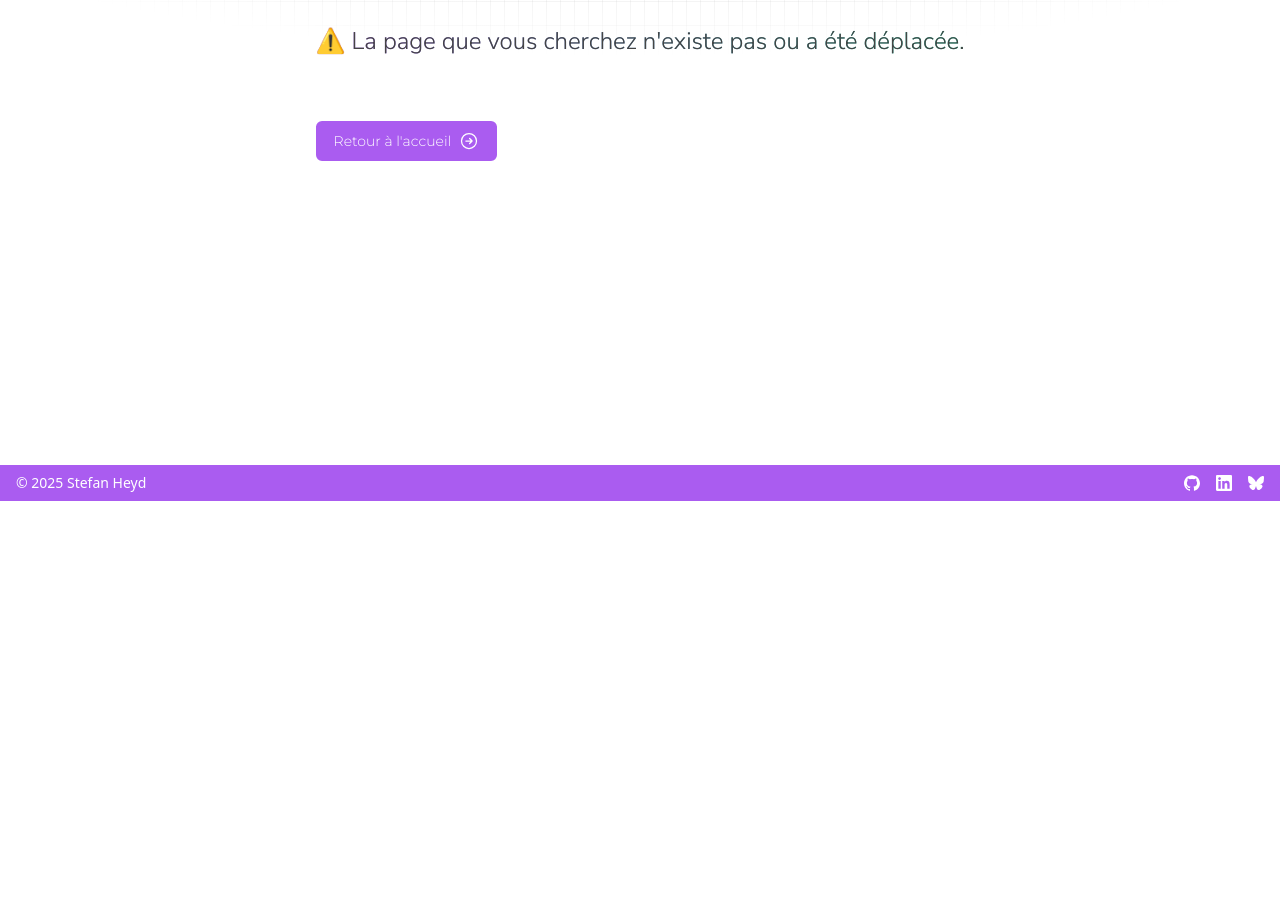
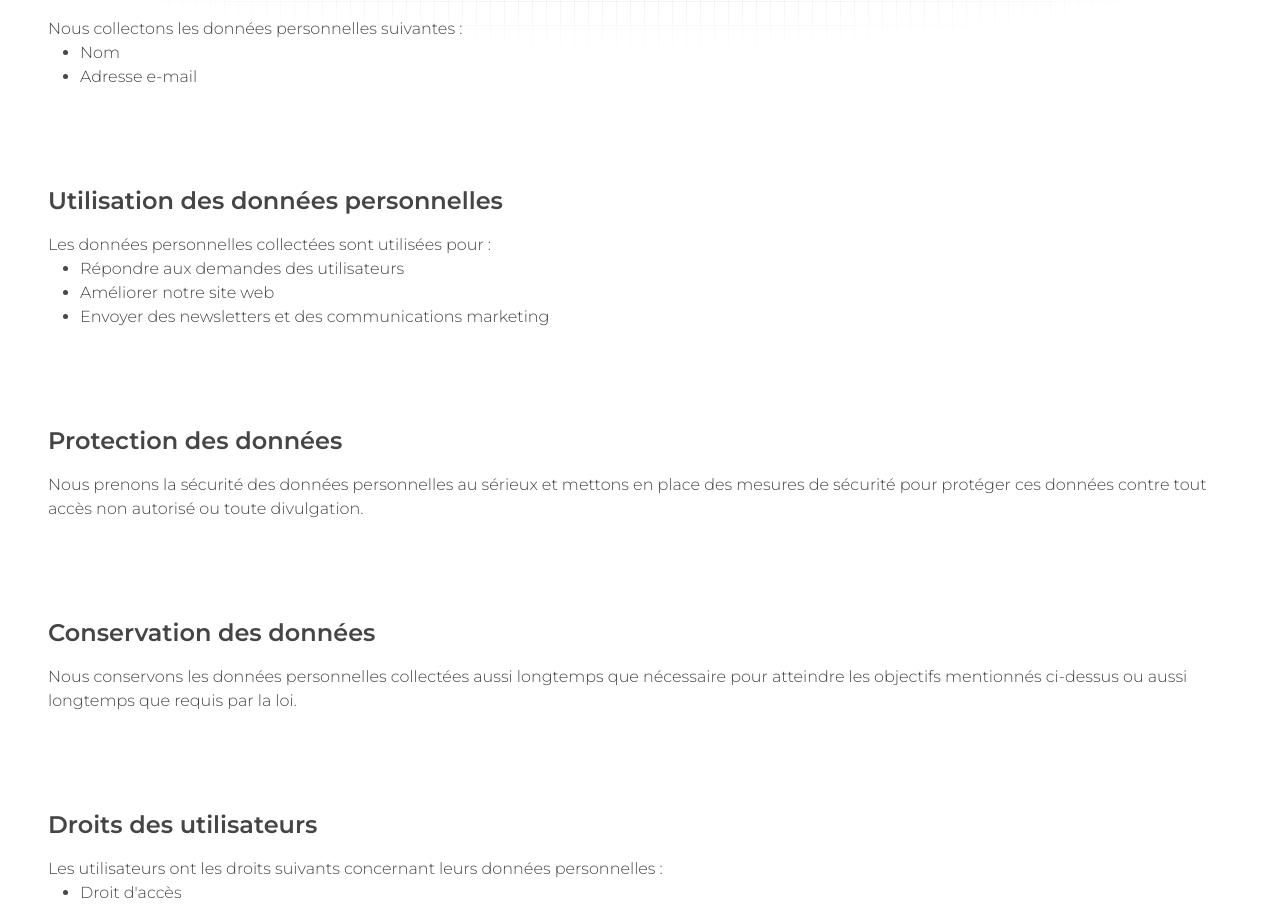
Before and after one commit to StefanHyde/PortfolioV2, a Next.js app: page /rgpd in a window 1280 px wide. Before the commit this address had no page. Shown: the part 383-1291 px from the top of the page. Before the commit the page ends 884 px from the top, so only its background shows below. Built offline with nearby package versions, Linux system fonts and the light colour scheme.

Commit message:
Add RGPD page

```diff
--- /dev/null
+++ b/src/app/rgpd/page.tsx
@@ -0,0 +1,99 @@
+import Link from 'next/link';
+import PageTitle from '@/components/pageTitle';
+
+export default function RgpdPage() {
+  return (
+    <main>
+      <div className="relative mx-auto flex flex-col items-start ">
+        <PageTitle title="Politique de confidentialité" titleSize="small" />
+      </div>
+      <div className="mx-auto flex flex-col items-start justify-center gap-20 w-full  p-6 mb-12 md:p-12 mt-24 xl:mt-32 text-normal text-sm md:text-base font-montserrat font-light  text-dark-800 dark:text-almost-white ">
+        <section className="mb-4">
+          <h2 className="text-2xl font-semibold mb-4">
+            Collecte des données personnelles
+          </h2>
+          <p>Nous collectons les données personnelles suivantes :</p>
+          <ul className="list-disc pl-8">
+            <li>Nom</li>
+            <li>Adresse e-mail</li>
+          </ul>
+        </section>
+        <section className="mb-4">
+          <h2 className="text-2xl font-semibold mb-4">
+            Utilisation des données personnelles
+          </h2>
+          <p>Les données personnelles collectées sont utilisées pour :</p>
+          <ul className="list-disc pl-8">
+            <li>Répondre aux demandes des utilisateurs</li>
+            <li>Améliorer notre site web</li>
+            <li>Envoyer des newsletters et des communications marketing</li>
+          </ul>
+        </section>
+        <section className="mb-4">
+          <h2 className="text-2xl font-semibold mb-4">
+            Protection des données
+          </h2>
+          <p>
+            Nous prenons la sécurité des données personnelles au sérieux et
+            mettons en place des mesures de sécurité pour protéger ces données
+            contre tout accès non autorisé ou toute divulgation.
+          </p>
+        </section>
+        <section className="mb-4">
+          <h2 className="text-2xl font-semibold mb-4">
+            Conservation des données
+          </h2>
+          <p>
+            Nous conservons les données personnelles collectées aussi longtemps
+            que nécessaire pour atteindre les objectifs mentionnés ci-dessus ou
+            aussi longtemps que requis par la loi.
+          </p>
+        </section>
+        <section className="mb-4">
+          <h2 className="text-2xl font-semibold mb-4">
+            Droits des utilisateurs
+          </h2>
+          <p>
+            Les utilisateurs ont les droits suivants concernant leurs données
+            personnelles :
+          </p>
+          <ul className="list-disc pl-8">
+            <li>Droit d&apos;accès</li>
+            <li>Droit de rectification</li>
+            <li>Droit à l&apos;effacement</li>
+            <li>Droit de limitation du traitement</li>
+            <li>Droit à la portabilité des données</li>
+          </ul>
+        </section>
+        <section className="mb-4">
+          <h2 className="text-2xl font-semibold mb-4">
+            Politique en matière de cookies
+          </h2>
+          <p>
+            Nous utilisons des cookies sur notre site web. Les cookies sont de
+            petits fichiers texte qui sont stockés sur l&apos;appareil de
+            l&apos;utilisateur par le navigateur web et qui permettent de
+            reconnaître l&apos;utilisateur lorsqu&apos;il revient sur le site
+            web.
+          </p>
+        </section>
+        <section className="mb-4">
+          <h2 className="text-2xl font-semibold mb-4">Contact</h2>
+          <p>
+            <p>
+              Pour toute question ou demande concernant notre politique de
+              confidentialité, veuillez nous contacter à l&apos;adresse suivante
+              :{' '}
+              <Link
+                href={'mailto:contact@stefanheyd.com'}
+                className="hover:text-primary-500 hover:underline"
+              >
+                contact@stefanheyd.com
+              </Link>
+            </p>
+          </p>
+        </section>
+      </div>
+    </main>
+  );
+}
```
